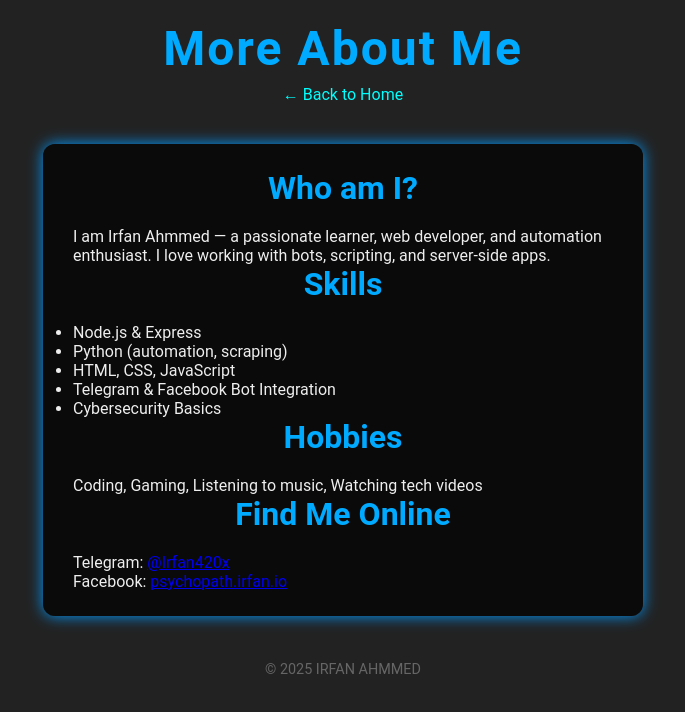
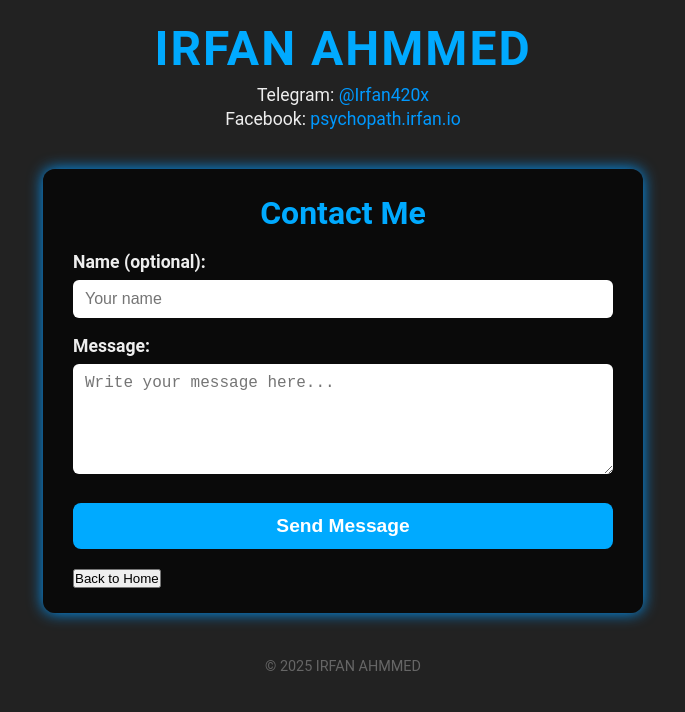
Before and after one commit to irfan420x/irfanio, a website: page public/info.html in a window 1280 px wide. Shown: the whole page, without its empty margins (297-982 px from the left). Drawn offline with Linux system fonts and the light colour scheme.

Commit message:
Update info.html

```diff
--- a/public/info.html
+++ b/public/info.html
@@ -3,42 +3,29 @@
 <head>
   <meta charset="UTF-8" />
   <meta name="viewport" content="width=device-width, initial-scale=1" />
-  <title>More About Irfan</title>
+  <title>More Info About Irfan Ahmed</title>
   <link rel="stylesheet" href="style.css" />
 </head>
 <body>
   <header>
-    <h1>More About Me</h1>
-    <a href="/" style="color: cyan;">← Back to Home</a>
+    <h1>IRFAN AHMMED</h1>
+    <p>Telegram: <a href="https://t.me/Irfan420x" target="_blank">@Irfan420x</a></p>
+    <p>Facebook: <a href="https://www.facebook.com/psychopath.irfan.io" target="_blank">psychopath.irfan.io</a></p>
   </header>
 
   <main>
-    <section>
-      <h2>Who am I?</h2>
-      <p>I am Irfan Ahmmed — a passionate learner, web developer, and automation enthusiast. I love working with bots, scripting, and server-side apps.</p>
-    </section>
+    <h2>Contact Me</h2>
+    <form action="/send-message" method="POST" id="contact-form">
+      <label for="name">Name (optional):</label>
+      <input type="text" id="name" name="name" placeholder="Your name" />
 
-    <section>
-      <h2>Skills</h2>
-      <ul>
-        <li>Node.js & Express</li>
-        <li>Python (automation, scraping)</li>
-        <li>HTML, CSS, JavaScript</li>
-        <li>Telegram & Facebook Bot Integration</li>
-        <li>Cybersecurity Basics</li>
-      </ul>
-    </section>
+      <label for="message">Message:</label>
+      <textarea id="message" name="message" rows="5" placeholder="Write your message here..." required></textarea>
 
-    <section>
-      <h2>Hobbies</h2>
-      <p>Coding, Gaming, Listening to music, Watching tech videos</p>
-    </section>
+      <button type="submit">Send Message</button>
+    </form>
 
-    <section>
-      <h2>Find Me Online</h2>
-      <p>Telegram: <a href="https://t.me/Irfan420x" target="_blank">@Irfan420x</a></p>
-      <p>Facebook: <a href="https://facebook.com/psychopath.irfan.io" target="_blank">psychopath.irfan.io</a></p>
-    </section>
+    <button onclick="window.location.href='/'" style="margin-top: 20px;">Back to Home</button>
   </main>
 
   <footer>
```
